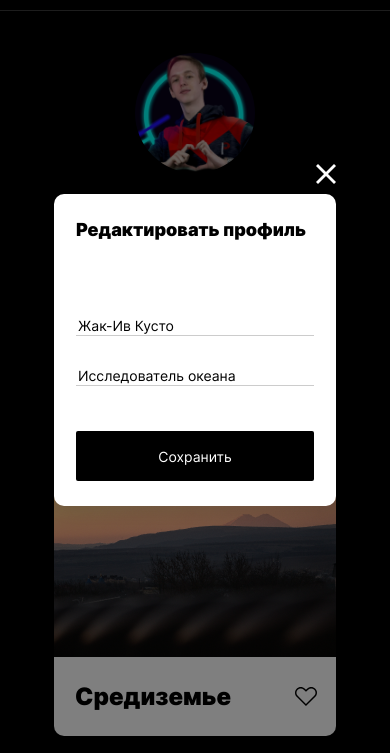
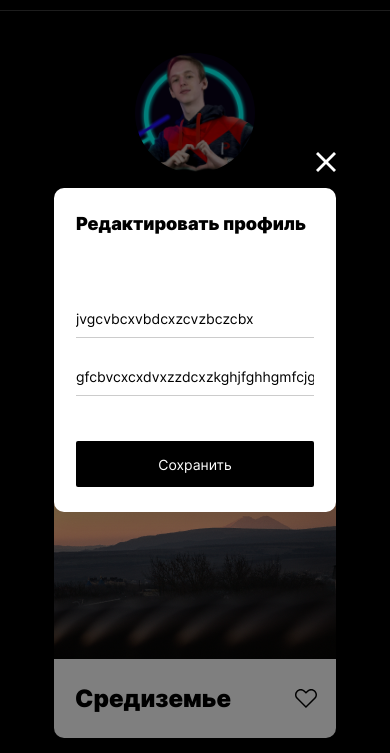
Before and after one commit to Smetankin927/mesto, a plain HTML site: page index.html in a window 390 px wide. Both pictures are taken after a click on the button 308 px from the left and 284 px from the top of the page. Shown: the part 72-825 px from the top of the page. Drawn offline with Linux system fonts and the light colour scheme.

Commit message:
Add files via upload

```diff
--- a/blocks/cards-grid/__like-button/_active/cards-grid__like-button_active.css
+++ b/blocks/cards-grid/__like-button/_active/cards-grid__like-button_active.css
@@ -1,3 +1,3 @@
-.cards-grid__like-button_active{
+.cards-grid__like-button_active {
 	background-image: url('../../../../images/Union.svg');
 }
--- a/blocks/cards-grid/__like-button/cards-grid__like-button.css
+++ b/blocks/cards-grid/__like-button/cards-grid__like-button.css
@@ -1,11 +1,9 @@
 .cards-grid__like-button{
     width: 22px;
     height: 19px;
-
     background-image: url('../../../images/Like.svg');
     background-color: transparent;
     background-size: contain;
     background-repeat: no-repeat;
-
     border: none;
 }
--- a/blocks/cards-grid/__text/cards-grid__text.css
+++ b/blocks/cards-grid/__text/cards-grid__text.css
@@ -1,14 +1,11 @@
 .cards-grid__text{
-
     margin: 0;
     padding: 0;
     max-width: 70%; /*подогнать*/
-
     font-style: normal;
     font-weight: 900;
     font-size: 24px;
     line-height: 29px;
-
     display: inline-block;
     text-align:center;
     text-overflow: ellipsis;
--- a/blocks/cards-grid/cards-grid.css
+++ b/blocks/cards-grid/cards-grid.css
@@ -7,7 +7,6 @@
     display: grid;
     grid-template-columns: repeat(3, 282px);
     grid-template-rows: repeat(2, 361px);
-
     column-gap: 17px; /*выразить?*/
     row-gap: 20px;
 }
--- a/blocks/popup/__button-close/popup__button-close.css
+++ b/blocks/popup/__button-close/popup__button-close.css
@@ -2,8 +2,8 @@
     width: 32px;
     height: 32px;
     position: absolute;
-    top: -30px;
-    right: -30px;
+    top: -40px;
+    right: -40px;
     border: none;
     background-color: transparent;
     background-image: url(../../../images/CloseIcon.svg);
@@ -22,7 +22,7 @@
         width: 20px;
         height: 20px;
 
-        top: -30px;
+        top: -36px;
         right: 0px;
     }
 
--- a/blocks/popup/__button-save/popup__button-save.css
+++ b/blocks/popup/__button-save/popup__button-save.css
@@ -8,6 +8,10 @@
     color: #FFFFFF;
     border: 0;
     border-radius: 2px;
+
+    font-size: 18px;
+    line-height: 22px;
+    text-align: center;
 }
 
 .popup__button-save:hover{
@@ -21,7 +25,7 @@
         margin-top: 45px;
         font-size: 14px;
         line-height: 17px;
-        text-align: center;
+        min-height: 46px;
     }
 
 }
--- a/blocks/popup/__container/popup__container.css
+++ b/blocks/popup/__container/popup__container.css
@@ -19,6 +19,7 @@
         padding-bottom: 25px;
         padding-left: 22px;
         padding-right: 22px;
+
     }
 
 }
--- a/blocks/popup/__input-text/popup__input-text.css
+++ b/blocks/popup/__input-text/popup__input-text.css
@@ -11,6 +11,7 @@
     outline: 0;
     background: transparent;
     transition: border-color 0.2s;
+    padding: 0 0 10px;
 
   }
 
--- a/blocks/popup/__input/popup__input.css
+++ b/blocks/popup/__input/popup__input.css
@@ -1,6 +1,6 @@
 .popup__input{
     width: 100%;
-    margin: 54px auto 0;
+    margin: 50px auto 0;
     padding: 0;
     border: 0;
     display: flex;
--- a/blocks/popup/__title/popup__title.css
+++ b/blocks/popup/__title/popup__title.css
@@ -1,5 +1,6 @@
 .popup__title{
-
+    display: inline-block;
+    padding: 0;
     width: 358px;
     margin: auto;
     font-family: 'Inter', Arial, Helvetica, sans-serif;
@@ -15,7 +16,6 @@
 {
     .popup__title{
         width: 238px;
-
         font-size: 18px;
         line-height: 22px;
     }
--- a/blocks/profile/__add-button/profile__add-button.css
+++ b/blocks/profile/__add-button/profile__add-button.css
@@ -4,14 +4,12 @@
     background-size: 22px;
     background-repeat: no-repeat;
     background-position: center;
-
     width: 150px;
     height: 50px;
-
     padding: 14px 64px;
     margin-left:auto;
-
     border: 2px solid #FFFFFF;
+    border-radius: 2px;
     box-sizing: border-box;
 }
 
@@ -33,6 +31,7 @@
     .profile__add-button{
         width: 282px;
         margin: 36px auto 0;
+        background-size: 16px;
     }
 
 }
--- a/blocks/profile/__edit-button/profile__edit-button.css
+++ b/blocks/profile/__edit-button/profile__edit-button.css
@@ -1,15 +1,16 @@
 .profile__edit-button{
+    position: absolute;
+    right: 0;
+    top: 12.5px;
     background-image: url("../../../images/Vector.svg");
     background-color: transparent;
     background-size: 10px;
     background-repeat: no-repeat;
     background-position: center;
-
     width: 24px;
     height: 24px;
     padding: 7px;
     border: 1px solid #FFFFFF;
-
     box-sizing: border-box;
 }
 .profile__edit-button:hover{
@@ -22,6 +23,9 @@
         width: 18px;
         height: 18px;
         padding: 2px;
+        right: 18px;
+        top: 8px;
+        background-size: 7.5px;
     }
 
 }
--- a/blocks/profile/__info/profile__info.css
+++ b/blocks/profile/__info/profile__info.css
@@ -1,23 +1,19 @@
 .profile__info{
+    position: relative;
     display: flex;
     justify-content: space-between;
     flex-direction: row;
     align-items: center;
     flex-wrap: wrap;
     margin-left: 30px;
-    max-width: 336px;
+    width: 336px;
 }
 @media screen and (max-width: 690px)
 {
     .profile__info{
-        display: grid;
-        grid-template-columns: 235px 37px;
-        grid-template-rows: 26px 14px;
-        column-gap: 10px;
-        row-gap: 14px;
         margin: auto;
         margin-top: 26px;
-        max-width: 282px;
+        width: 282px;
     }
 
 }
--- a/blocks/profile/__name-subline/profile__name-subline.css
+++ b/blocks/profile/__name-subline/profile__name-subline.css
@@ -2,28 +2,23 @@
     display: inline-block;
     margin: 0;
     padding: 0;
-
+    width: 100%;
     margin-top: 6px;
-
     grid-column-end: span 2;
-
     font-family: 'Inter', Arial, Helvetica, sans-serif;
     font-style: normal;
     font-weight: 400;
     font-size: 18px;
     line-height: 22px;
-
     text-overflow: ellipsis;
     white-space: nowrap;
     overflow: hidden;
-
     color: #FFFFFF;
 }
 
 @media screen and (max-width: 690px)
 {
     .profile__name-subline{
-
         font-size: 14px;
         line-height: 17px;
         text-align: center;
--- a/blocks/profile/__name/profile__name.css
+++ b/blocks/profile/__name/profile__name.css
@@ -1,28 +1,23 @@
 .profile__name{
     margin: 0;
     padding: 0;
-
-    max-width: 294px;
-
+    width: 100%;
     text-overflow: ellipsis;
     white-space: nowrap;
     overflow: hidden;
-
     font-family: 'Inter', Arial, sans-serif;
     font-style: normal;
     font-weight: 500;
     font-size: 42px;
     line-height: 48px;
-
     color: #FFFFFF;
 }
 @media screen and (max-width: 690px)
 {
     .profile__name{
-        margin-top: 0;
         font-size: 27px;
         line-height: 33px;
-        text-align: end;
+        text-align: center;
     }
 
 }
--- /dev/null
+++ b/blocks/profile/__person/profile__person.css
@@ -0,0 +1,14 @@
+.profile__person{
+    display: flex;
+    flex-direction: column;
+    width: 294px;
+    position: relative;
+}
+@media screen and (max-width: 690px)
+{
+    .profile__person{
+        width: 189px;
+        margin: auto;
+    }
+
+}
--- a/blocks/profile/profile.css
+++ b/blocks/profile/profile.css
@@ -1,7 +1,6 @@
 .profile{
     margin-top: 40px;
     width: 100%;
-
     display: flex;
     flex-direction: row;
     align-items: center;
--- a/index.html
+++ b/index.html
@@ -17,11 +17,13 @@
             <section class="profile">
                 <img class="profile__avatar" src ="./images/eJNfXYdJe34.jpg" alt="ваше фото">
                 <div class="profile__info">
-                    <h1 class="profile__name">
-                        Жак-Ив Кусто
-                    </h1>
+                    <div class="profile__person">
+                        <h1 class="profile__name">
+                            jvgcvbcxvbdcxzcvzbczcbx
+                        </h1>
+                        <p class="profile__name-subline">gfcbvcxcxdvxzzdcxzkghjfghhgmfcjgxgfchgdxjjjjjjjjjjjj</p>
+                    </div>
                     <button class="profile__edit-button" type="button"></button>
-                    <p class="profile__name-subline">Исследователь океана</p>
                 </div>
                 <button class="profile__add-button" type="button"></button>
 
@@ -71,7 +73,7 @@
                     <img class="cards-grid__image" src="./images/MaskGroup.png" alt="дом">
                     <div class="cards-grid__underline">
                         <h2 class="cards-grid__text">Мой дом</h2>
-                        <button class="cards-grid__like-button cards-grid__like-button_active" type="button"></button>
+                        <button class="cards-grid__like-button" type="button"></button>
                     </div>
                 </div>
 
@@ -85,7 +87,7 @@
             <div class="popup__container">
                 <button class="popup__button-close" type="button"></button>
                 <h2 class="popup__title">Редактировать профиль</h2>
-                <form class="popup__input">
+                <form class="popup__input" name="form1">
                     <input class="popup__input-text" type="text" name="name" placeholder="Иванов Иван">
                     <input class="popup__input-text" type="text" name="profession" placeholder="исследователь океана">
                     <button class="popup__button-save" type="submit">Сохранить</button>
--- a/pages/index.css
+++ b/pages/index.css
@@ -4,7 +4,6 @@
 
 /*////////*/
 @import url(../blocks/page/page.css);
-
 /*///header///*/
 @import url(../blocks/header/header.css);
 @import url(../blocks/header/__logo/header__logo.css);
@@ -14,6 +13,7 @@
 @import url(../blocks/profile/profile.css);
 @import url(../blocks/profile/__avatar/profile__avatar.css);
 @import url(../blocks/profile/__info/profile__info.css);
+@import url(../blocks/profile/__person/profile__person.css);
 @import url(../blocks/profile/__name/profile__name.css);
 @import url(../blocks/profile/__edit-button/profile__edit-button.css);
 @import url(../blocks/profile/__name-subline/profile__name-subline.css);
--- a/script/script.js
+++ b/script/script.js
@@ -1,7 +1,7 @@
 let profile = document.querySelector('.profile');
 let edit = profile.querySelector('.profile__edit-button');
 let nameProfile = profile.querySelector('.profile__name');
-let ProfProfile = profile.querySelector('.profile__name-subline');
+let profProfile = profile.querySelector('.profile__name-subline');
 
 let popup = document.querySelector(".popup");
 let popupContainer = popup.querySelector('.popup__container')
@@ -14,16 +14,17 @@ let popupInProf = popupContainer.querySelector('input[name = "profession"]');
 function showPopup() {
     popup.classList.add('popup_active');
     popupInName.value = nameProfile.textContent.trim();
-    popupInProf.value = ProfProfile.textContent.trim();
+    popupInProf.value = profProfile.textContent.trim();
 }
 
 function hidePopup(){
     popup.classList.remove('popup_active');
 }
 
-function updateProfile() {
+function updateProfile (evt) {
+    evt.preventDefault();
     nameProfile.textContent = popupInName.value.trim();
-    ProfProfile.textContent = popupInProf.value.trim();
+    profProfile.textContent = popupInProf.value.trim();
     hidePopup();
 }
 
@@ -32,4 +33,4 @@ function updateProfile() {
 
 edit.addEventListener('click', showPopup);
 popupClose.addEventListener('click', hidePopup);
-popupSave.addEventListener('sumbit', updateProfile) /*здесь будет submit*/
+popupSave.addEventListener('submit', updateProfile); /*здесь будет submit*/
```
